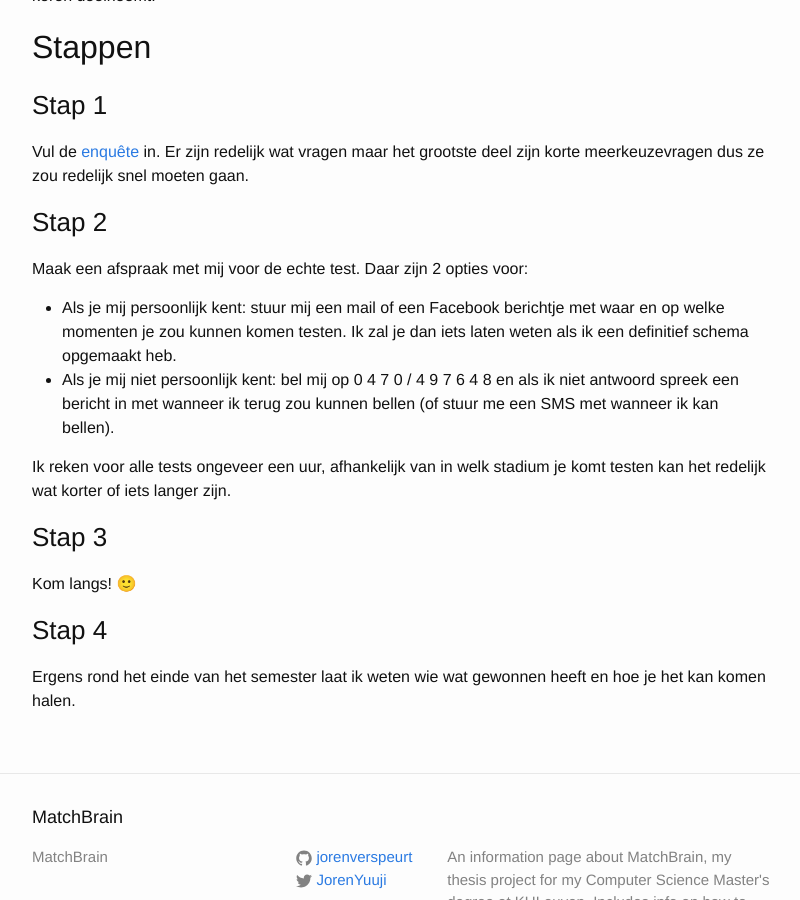
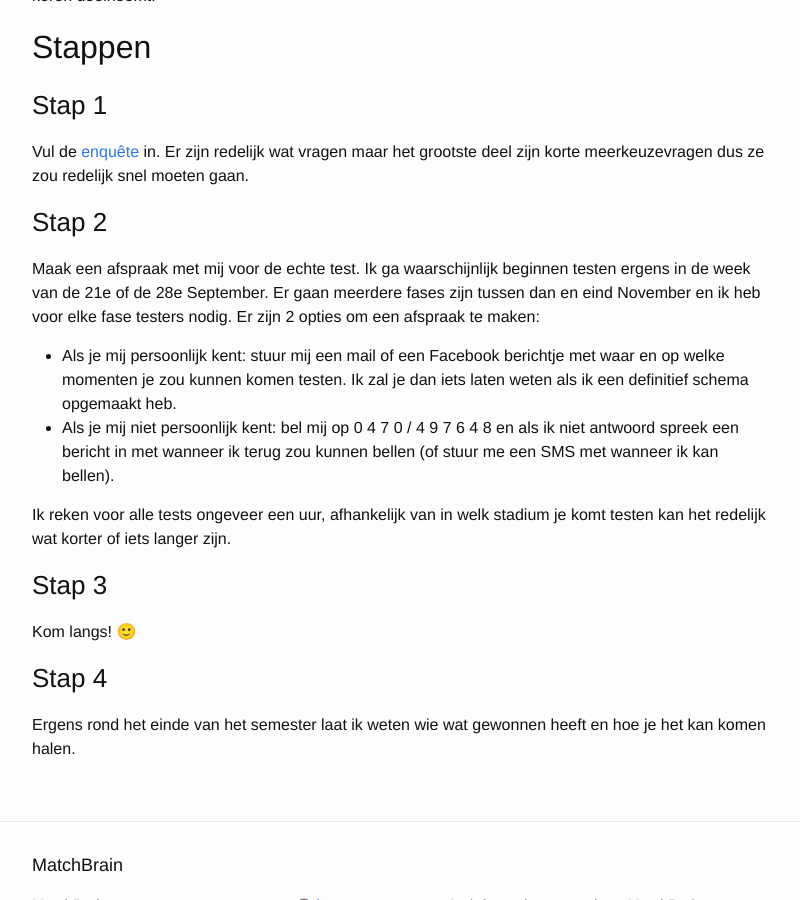
Before and after one commit to jorenverspeurt/MatchBrain, a Jekyll site: the page built from participate.md, in a window 1280 px wide and 900 px high, scrolled down 1404 px. Shown: the whole window, without its empty margins (238-1038 px from the left). Built offline with Jekyll 4.4.1, drawn with Linux system fonts in a browser that asks for light colours.

Commit message:
Added dates

```diff
--- a/participate.md
+++ b/participate.md
@@ -46,8 +46,8 @@ Je kan laten weten als je de test komt uitvoeren aan welke loterij je graag zou
 Vul de [enquête](http://goo.gl/forms/1M5kEti67Y) in. Er zijn redelijk wat vragen maar het grootste deel zijn korte meerkeuzevragen dus ze zou redelijk snel moeten gaan.
 
 ### Stap 2 ###
-Maak een afspraak met mij voor de echte test.
-Daar zijn 2 opties voor:
+Maak een afspraak met mij voor de echte test. Ik ga waarschijnlijk beginnen testen ergens in de week van de 21e of de 28e September. Er gaan meerdere fases zijn tussen dan en eind November en ik heb voor elke fase testers nodig.
+Er zijn 2 opties om een afspraak te maken:
 
 -    Als je mij persoonlijk kent: stuur mij een mail of een Facebook berichtje
      met waar en op welke momenten je zou kunnen komen testen. Ik zal je dan
```
